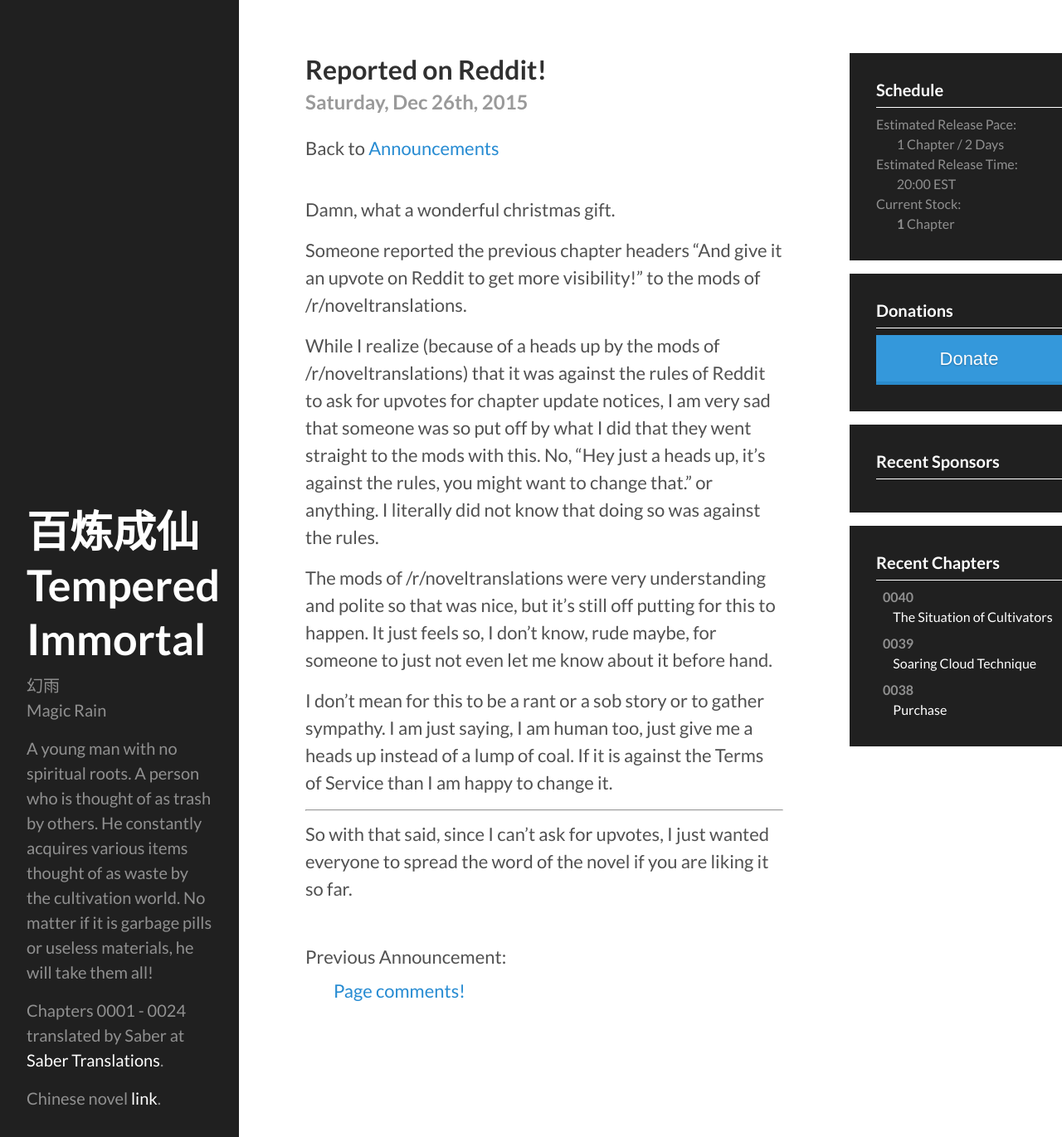
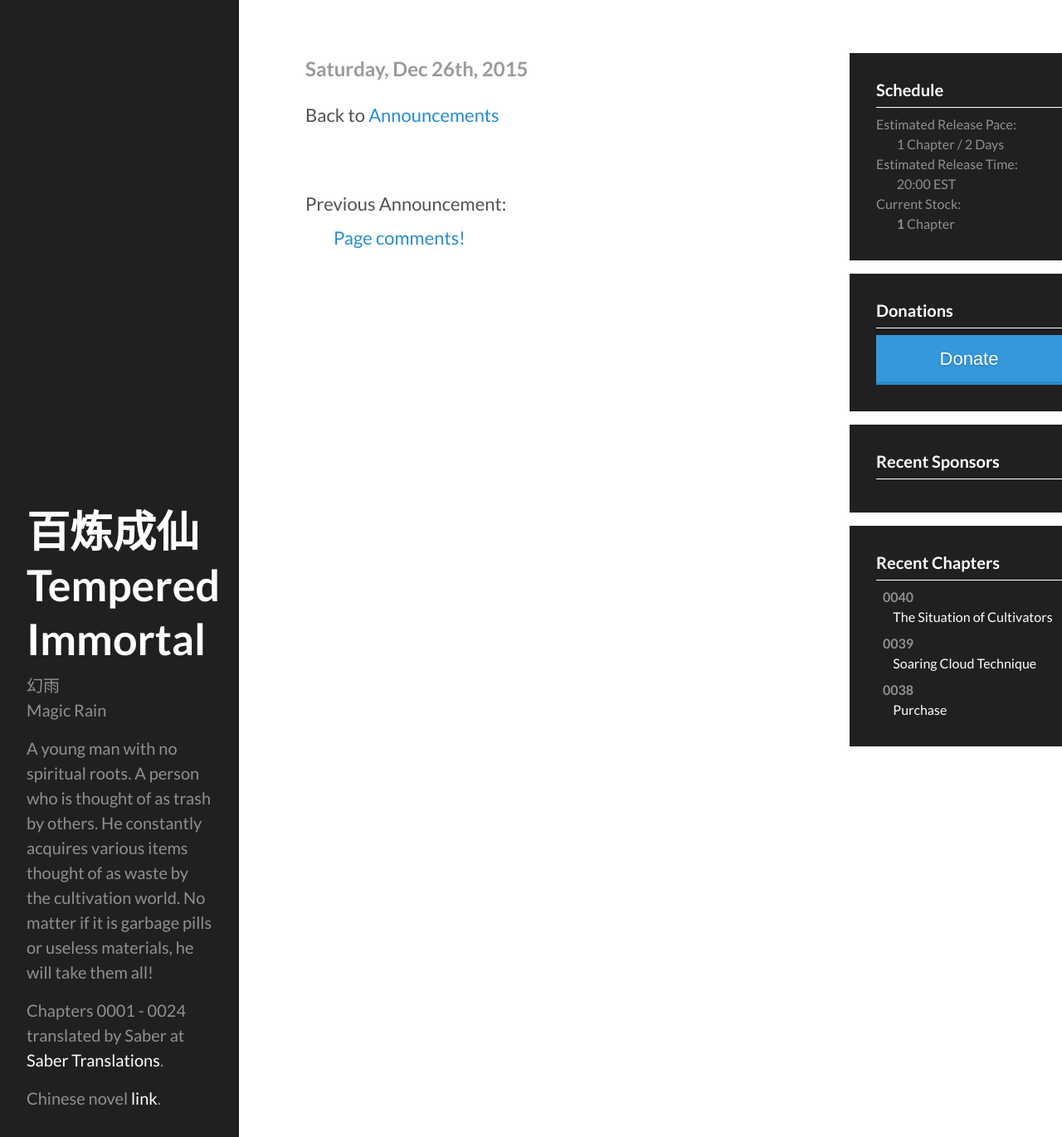
Before and after one commit to blcxtranslations/blcx, a Jekyll site: the page built from _announcements/announcement-0004.md, in a window 1280 px wide and 1371 px high. Shown: the whole window at 83% size. Built offline with Jekyll 4.4.1, drawn with Linux system fonts in a browser that asks for light colours; comment, search, counter and statistics services are not loaded.

Commit message:
Announcement

```diff
--- a/_announcements/announcement-0004.md
+++ b/_announcements/announcement-0004.md
@@ -1,19 +1,5 @@
 ---
 layout: announcement
 date: 'Dec 26, 2015'
-short: "Reported on Reddit!"
+short: ""
 ---
-
-Damn, what a wonderful christmas gift.
-
-Someone reported the previous chapter headers "And give it an upvote on Reddit to get more visibility!" to the mods of /r/noveltranslations.
-
-While I realize (because of a heads up by the mods of /r/noveltranslations) that it was against the rules of Reddit to ask for upvotes for chapter update notices, I am very sad that someone was so put off by what I did that they went straight to the mods with this. No, "Hey just a heads up, it's against the rules, you might want to change that." or anything. I literally did not know that doing so was against the rules.
-
-The mods of /r/noveltranslations were very understanding and polite so that was nice, but it's still off putting for this to happen. It just feels so, I don't know, rude maybe, for someone to just not even let me know about it before hand.
-
-I don't mean for this to be a rant or a sob story or to gather sympathy. I am just saying, I am human too, just give me a heads up instead of a lump of coal. If it is against the Terms of Service than I am happy to change it.
-
-- - -
-
-So with that said, since I can't ask for upvotes, I just wanted everyone to spread the word of the novel if you are liking it so far.
```
